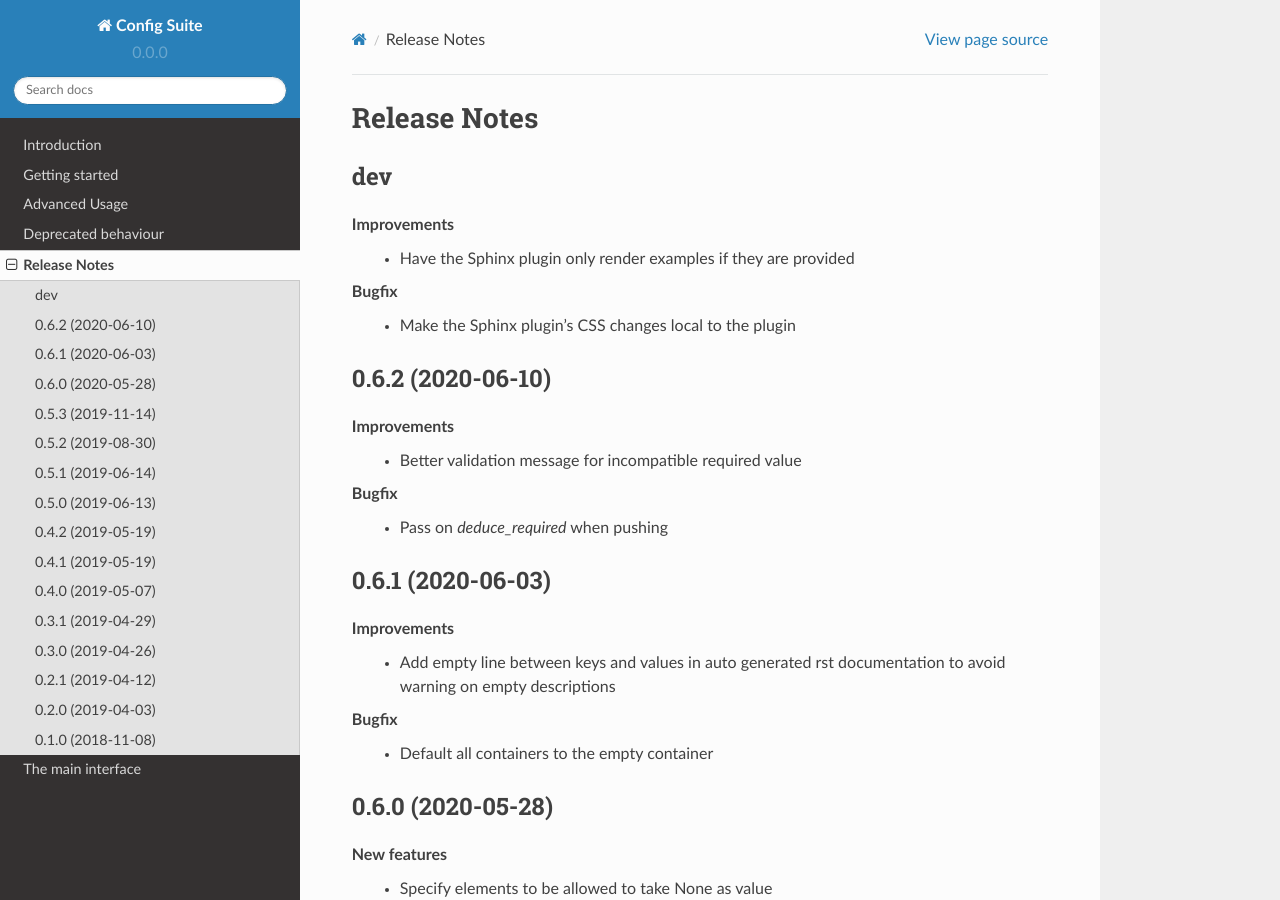
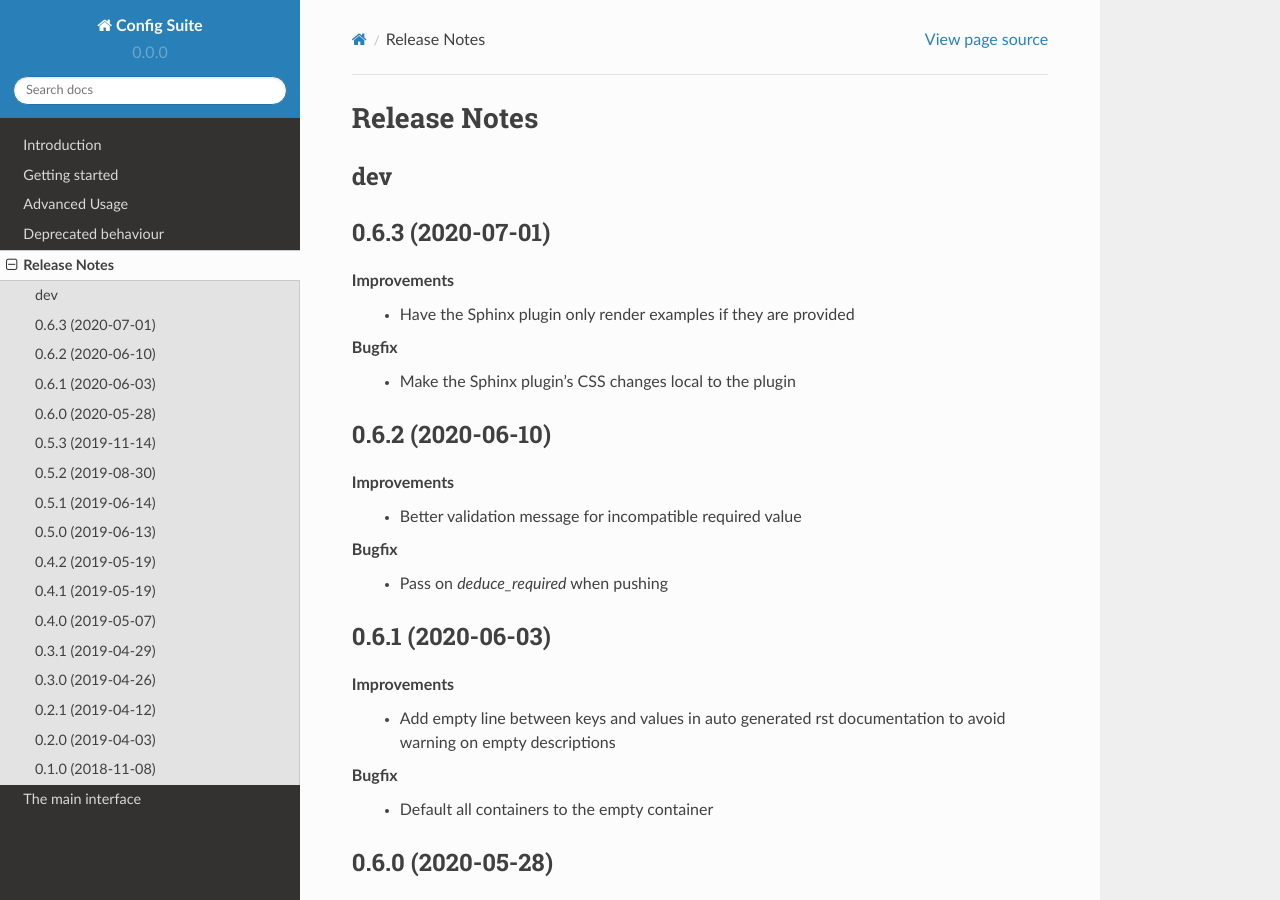
Before and after one commit to equinor/configsuite, a Sphinx documentation site: the page built from docs/source/release_notes.rst, in a window 1280 px wide and 900 px high. Built offline with Sphinx 7.4.7 and the Read the Docs theme 2.0.0, drawn with Linux system fonts in a browser that asks for light colours; the version number is read from the project's files by our own code.

Commit message:
Prepare 0.6.3 release notes

```diff
--- a/docs/source/release_notes.rst
+++ b/docs/source/release_notes.rst
@@ -12,6 +12,9 @@ Release Notes
 
 dev
 ---
+
+0.6.3 (2020-07-01)
+------------------
 
 **Improvements**
  - Have the Sphinx plugin only render examples if they are provided
```
